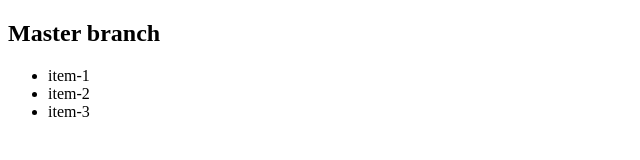
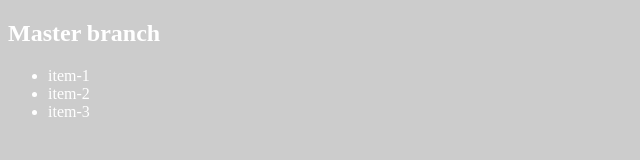
Before and after one commit to seriiserii825/test-git, a plain HTML site: page index.html in a window 1280 px wide. Shown: the whole page, without its empty margins (0-640 px from the left). Drawn offline with Linux system fonts and the light colour scheme.

Commit message:
add styles

```diff
--- a/index.html
+++ b/index.html
@@ -3,6 +3,7 @@
 	<head>
 		<meta charset="UTF-8" />
 		<meta name="viewport" content="width=device-width, initial-scale=1.0" />
+		<link rel="stylesheet" href="style.css" />
 		<title>Document</title>
 	</head>
 	<body>
--- a/style.css
+++ b/style.css
@@ -1,3 +1,4 @@
 body {
-	background: red;
+	color: white;
+	background: #ccc;
 }
```
